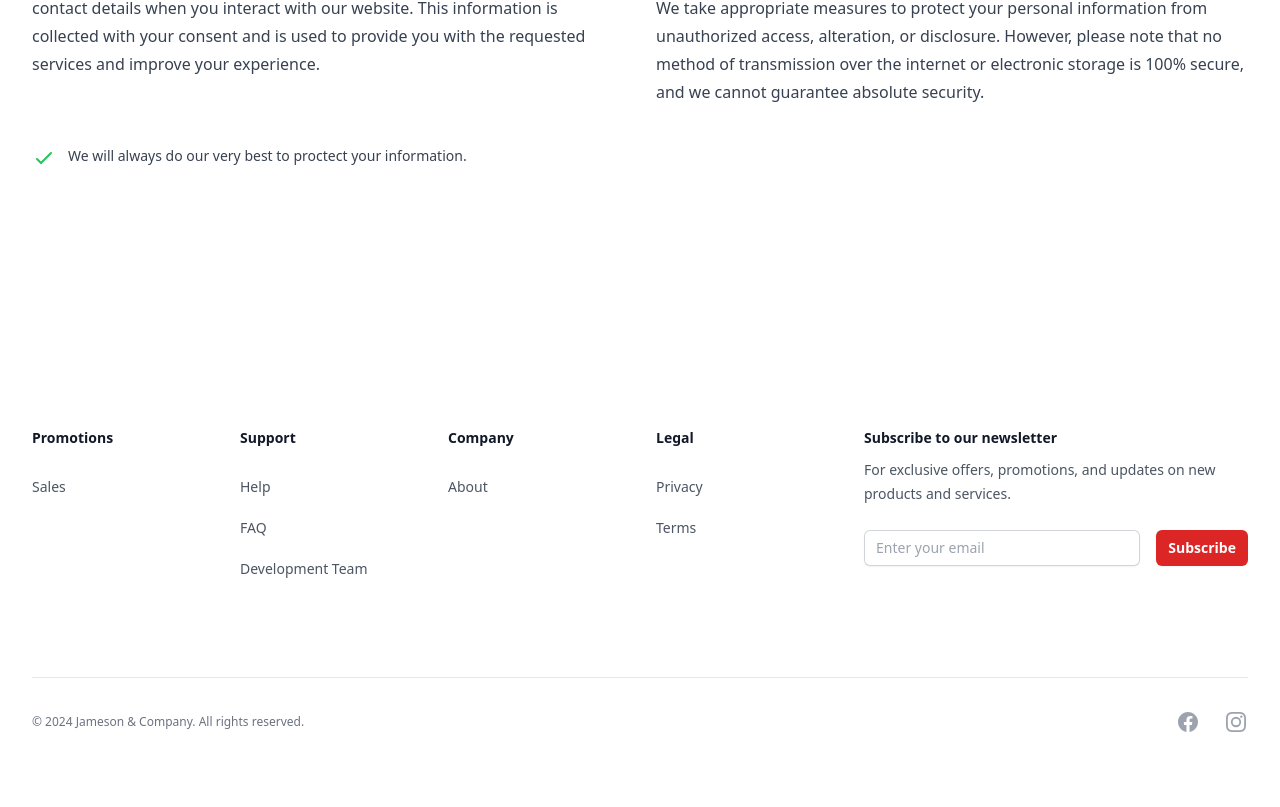
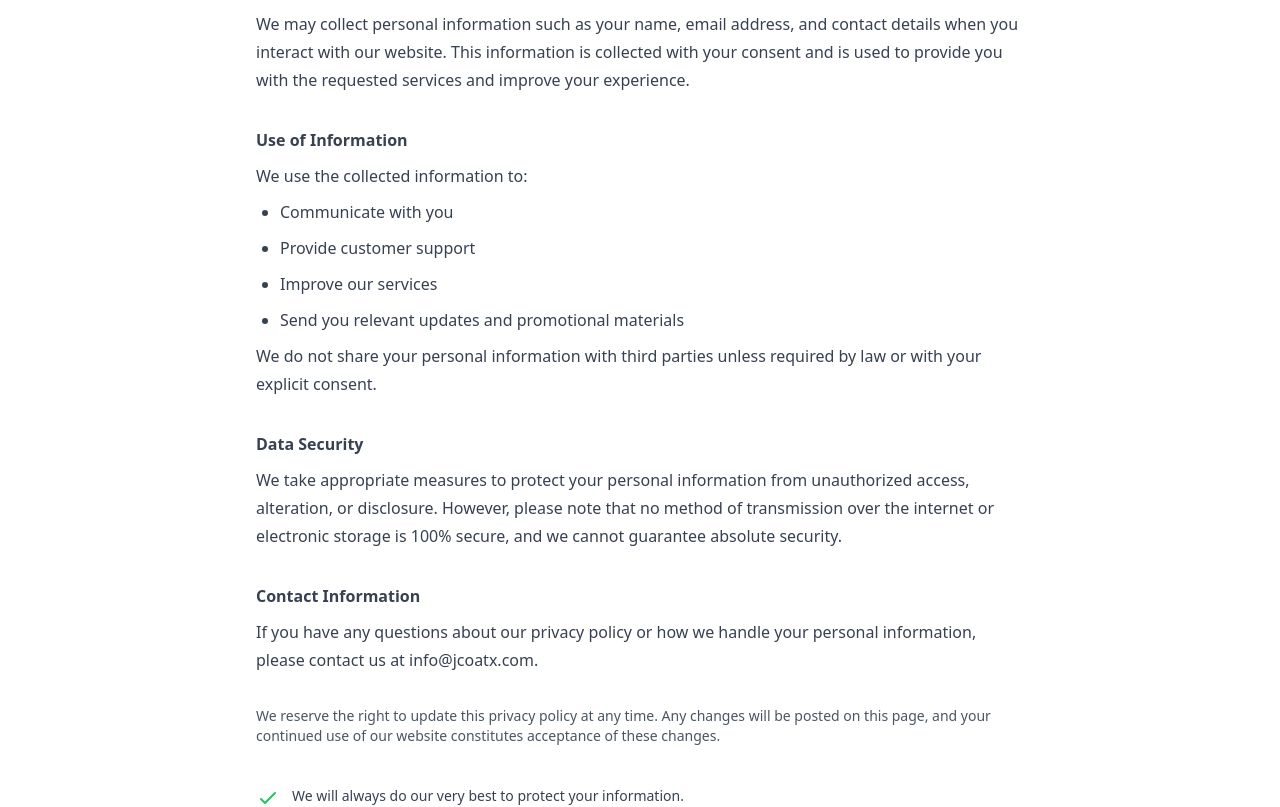
Before and after one commit to logankrieger317/jamesonAndCo, a React (Vite) app: page /privacy in a window 1280 px wide. Shown: the part 494-1301 px from the top of the page. Before the commit the page ends 1260 px from the top, so only its background shows below. Built offline with nearby package versions, Linux system fonts and the light colour scheme.

Commit message:
fixing privacy link

```diff
--- a/src/components/Privacy.jsx
+++ b/src/components/Privacy.jsx
@@ -8,28 +8,60 @@ export default function Privacy() {
       <Header />
       <div className="bg-white py-24 sm:py-32">
         <div className="mx-auto max-w-7xl px-6 lg:px-8">
-        <div className="mx-auto max-w-2xl lg:mx-0 lg:max-w-none">
+          <div className="mx-auto max-w-3xl">
             <p className="text-base font-semibold leading-7 text-grey-600">Your Privacy Matters To Us!</p>
             <h1 className="mt-2 text-3xl font-bold tracking-tight text-gray-900 sm:text-4xl">Privacy Policy</h1>
-          <div className="mt-10 grid max-w-xl grid-cols-1 gap-8 text-base leading-7 text-gray-700 lg:max-w-none lg:grid-cols-2">
+            <div className="mt-10 space-y-8 text-base leading-7 text-gray-700">
               <div>
+                <h2 className="font-semibold mb-2">Introduction</h2>
                 <p>
                   This privacy policy outlines how we collect, use, and protect your personal information when you use our website. We are committed to ensuring the privacy and security of your information.
                 </p>
-              <p className="mt-8">
+              </div>
+
+              <div>
+                <h2 className="font-semibold mb-2">Information Collection</h2>
+                <p>
                   We may collect personal information such as your name, email address, and contact details when you interact with our website. This information is collected with your consent and is used to provide you with the requested services and improve your experience.
                 </p>
               </div>
+
               <div>
+                <h2 className="font-semibold mb-2">Use of Information</h2>
                 <p>
-                We use the collected information to communicate with you, provide customer support, improve our services, and send you relevant updates and promotional materials. We do not share your personal information with third parties unless required by law or with your explicit consent.
+                  We use the collected information to:
                 </p>
-              <p className="mt-8">
+                <ul className="list-disc pl-6 mt-2 space-y-2">
+                  <li>Communicate with you</li>
+                  <li>Provide customer support</li>
+                  <li>Improve our services</li>
+                  <li>Send you relevant updates and promotional materials</li>
+                </ul>
+                <p className="mt-2">
+                  We do not share your personal information with third parties unless required by law or with your explicit consent.
+                </p>
+              </div>
+
+              <div>
+                <h2 className="font-semibold mb-2">Data Security</h2>
+                <p>
                   We take appropriate measures to protect your personal information from unauthorized access, alteration, or disclosure. However, please note that no method of transmission over the internet or electronic storage is 100% secure, and we cannot guarantee absolute security.
                 </p>
               </div>
+
+              <div>
+                <h2 className="font-semibold mb-2">Contact Information</h2>
+                <p>
+                  If you have any questions about our privacy policy or how we handle your personal information, please contact us at info@jcoatx.com.
+                </p>
               </div>
-          <div className="mt-10 flex">
+
+              <p className="mt-8 text-sm text-gray-600">
+                We reserve the right to update this privacy policy at any time. Any changes will be posted on this page, and your continued use of our website constitutes acceptance of these changes.
+              </p>
+            </div>
+
+            <div className="mt-10 flex items-start">
               <div className="flex-shrink-0">
                 <svg className="h-6 w-6 text-green-500" xmlns="http://www.w3.org/2000/svg" fill="none"
                      viewBox="0 0 24 24" stroke="currentColor" aria-hidden="true">
@@ -39,13 +71,12 @@ export default function Privacy() {
               </div>
               <div className="ml-3">
                 <p className="text-sm text-gray-700">
-                We will always do our very best to proctect your information.
+                  We will always do our very best to protect your information.
                 </p>
               </div>
             </div>
           </div>
         </div>
-
       </div>
       <Footer/>
     </>
```
Lines whose indentation alone changed are shown as unchanged.
